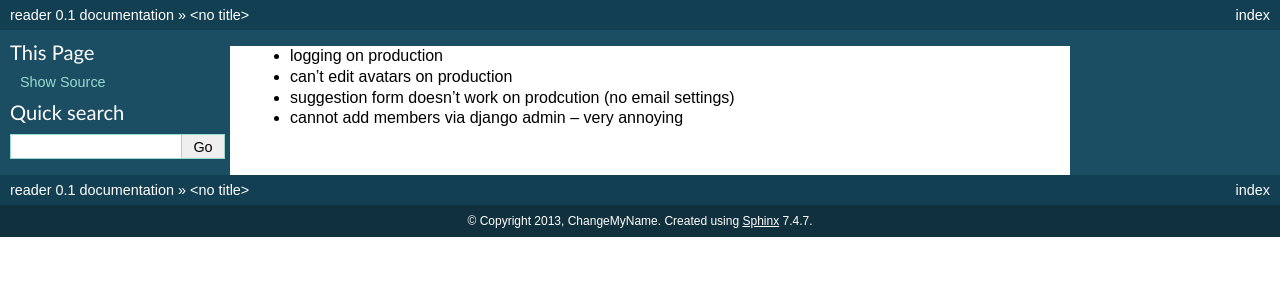
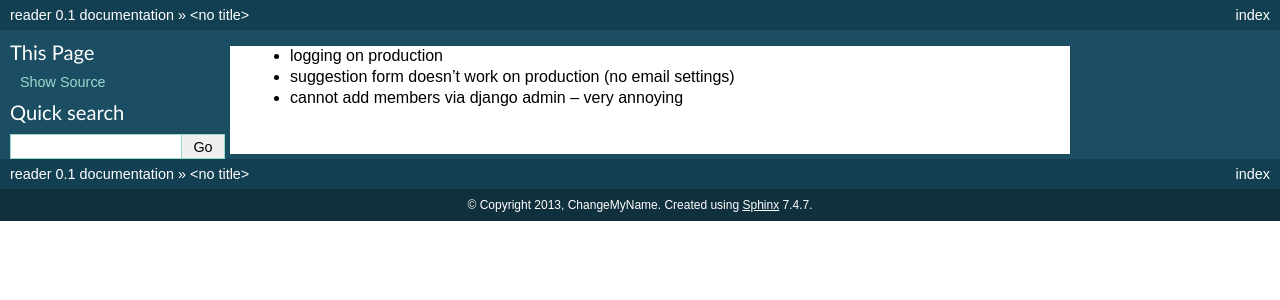
Before and after one commit to joelburton/sfsi-reader, a Sphinx documentation site: the page built from docs/todo.rst, in a window 1280 px wide. Shown: the top 300 px of the page. Built offline with Sphinx 7.4.7, drawn with Linux system fonts in a browser that asks for light colours.

```diff
--- a/docs/todo.rst
+++ b/docs/todo.rst
@@ -1,4 +1,3 @@
 - logging on production
-- can't edit avatars on production
-- suggestion form doesn't work on prodcution (no email settings)
+- suggestion form doesn't work on production (no email settings)
 - cannot add members via django admin -- very annoying
```
Also changed, not shown: 1 other file.
